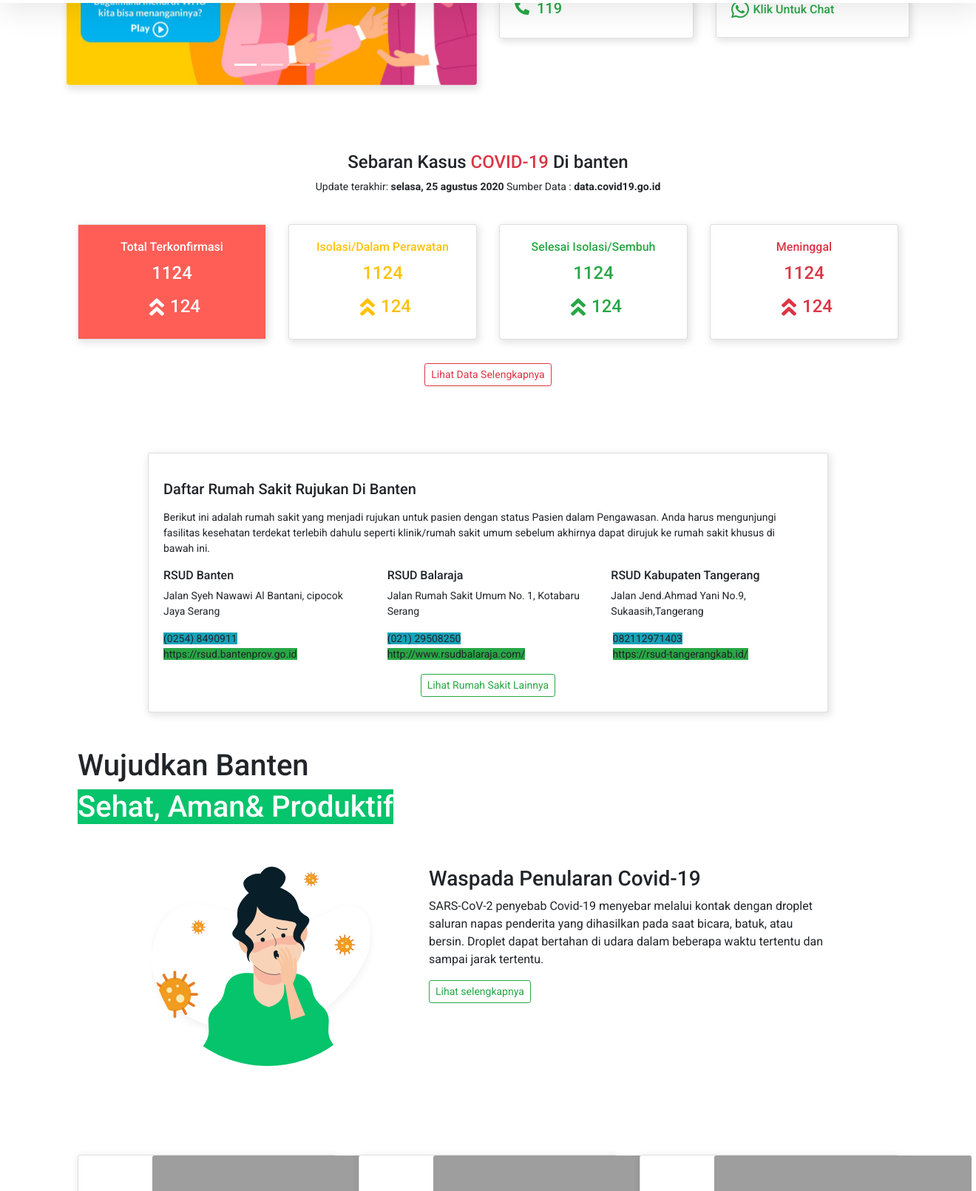
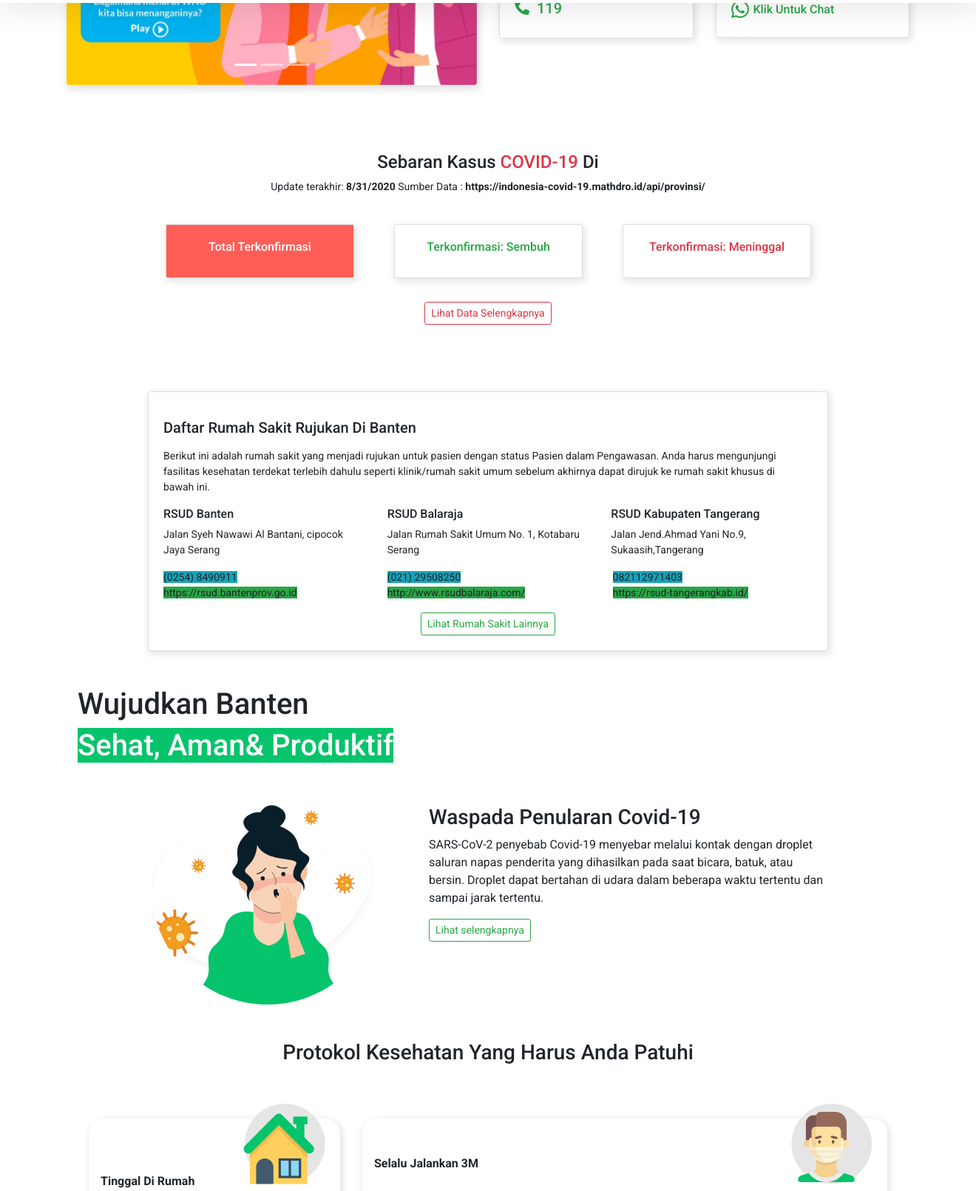
Before and after one commit to IlhamAtsaris/100-Days-Of-Code, a PHP site: page / in a window 1320 px wide. Shown: the part 322-1932 px from the top of the page at 74% size. Run offline with PHP 8.4, Linux system fonts and the light colour scheme; some libraries are stand-ins or nearby versions; grey boxes are pictures that could not be loaded.

Commit message:
Day 47 fetch API covid 19

```diff
--- a/Day_44/index.html
+++ b/Day_44/index.html
@@ -10,6 +10,8 @@
   <link rel="stylesheet" href="https://maxcdn.bootstrapcdn.com/bootstrap/4.0.0/css/bootstrap.min.css"
     integrity="sha384-Gn5384xqQ1aoWXA+058RXPxPg6fy4IWvTNh0E263XmFcJlSAwiGgFAW/dAiS6JXm" crossorigin="anonymous" />
   <link rel="stylesheet" href="/styles.css" />
+
+
 
   <title>Pusat Informasi & Koordinasi Covid-19 Provinsi Banten</title>
 </head>
@@ -57,7 +59,7 @@
   <header>
     <div class="container px-0">
       <div class="row">
-        <div class="col-12 col-sm-12 col-md-10 col-lg-6 mt-5">
+        <div class="d-block col-lg-6 mt-5">
           <div id="carouselExampleIndicators" class="carousel slide" data-ride="carousel">
             <ol class="carousel-indicators">
               <li data-target="#carouselExampleIndicators" data-slide-to="0" class="active"></li>
@@ -85,7 +87,7 @@
             </a>
           </div>
         </div>
-        <div class="col-12 col-sm-12 col-md-10 col-lg-6 mt-5 ">
+        <div class="d-block col-lg-6 mt-5 ">
           <div class="card">
             <div class="card-body">
               <div class="row">
@@ -149,34 +151,31 @@
   <!-- Akhir Header -->
 
 
+
+
   <!-- Data Kasus -->
 
   <section class="data-kasus">
     <div class="container">
       <div class="row">
         <div class="col text-center ">
-          <h2>Sebaran Kasus <span class="text-danger">COVID-19</span> Di banten</h2>
-          <p> Update terakhir: <span class="font-weight-bold">selasa, 25 agustus 2020</span> Sumber Data :
-            <span class="font-weight-bold">data.covid19.go.id </span></p>
+          <h2>Sebaran Kasus <span class="text-danger">COVID-19</span> Di <span class="provinsi"></span></h2>
+          <p> Update terakhir: <span id="datetime" class="font-weight-bold"> </span> Sumber Data :
+            <span class="font-weight-bold">https://indonesia-covid-19.mathdro.id/api/provinsi/ </span></p>
         </div>
       </div>
       <div class="row mt-4">
-        <div class="col-lg-3 ">
+        <div class="col-lg-1"></div>
+        <div class="col-lg-3 ml-lg-4 ">
           <div class="card">
             <div class="card-body merah">
               <h6 class="card-title text-center text-white">Total Terkonfirmasi</h6>
-              <h2 class="text-center text-white">1124</h2>
-              <div class="d-flex justify-content-center">
-                <div class="p-2"><img src="img/panah.png "></div>
-                <div class="pt-2">
-                  <h2 class="text-white">124</h2>
-                </div>
-              </div>
+              <h2 class="text-center text-white kasus-positif"></h2>
             </div>
           </div>
         </div>
 
-        <div class="col-lg-3">
+        <!-- <div class="col-lg-3">
           <div class="card">
             <div class="card-body">
               <h6 class="card-title text-warning text-center ">Isolasi/Dalam Perawatan</h6>
@@ -189,32 +188,22 @@
               </div>
             </div>
           </div>
-        </div>
-        <div class="col-lg-3">
+        </div> -->
+        <div class="col-lg-3 ml-lg-4 mt-3 mt-lg-0 ">
           <div class="card">
             <div class="card-body">
-              <h6 class="card-title text-center text-success ">Selesai Isolasi/Sembuh</h6>
-              <h2 class="text-center text-success ">1124</h2>
-              <div class="d-flex justify-content-center">
-                <div class="p-2"><img src="img/panah-hijau.png "></div>
-                <div class="pt-2">
-                  <h2 class="text-success">124</h2>
-                </div>
-              </div>
+              <h6 class="card-title text-center text-success ">Terkonfirmasi: Sembuh</h6>
+              <h2 class="text-center text-success selesai-sembuh"></h2>
+
             </div>
           </div>
         </div>
-        <div class="col-lg-3">
+
+        <div class="col-lg-3 ml-lg-4 mt-3 mt-lg-0">
           <div class="card">
             <div class="card-body">
-              <h6 class="card-title text-center text-danger">Meninggal</h6>
-              <h2 class="text-center text-danger">1124</h2>
-              <div class="d-flex justify-content-center">
-                <div class="p-2"><img src="img/panah-merah.png "></div>
-                <div class="pt-2">
-                  <h2 class="text-danger">124</h2>
-                </div>
-              </div>
+              <h6 class="card-title text-center text-danger">Terkonfirmasi: Meninggal</h6>
+              <h2 class="text-center text-danger kasus-meninggal"> </h2>
             </div>
           </div>
         </div>
@@ -226,6 +215,10 @@
     </div>
   </section>
   <!-- Akhir data Kasus -->
+
+
+
+
 
   <!-- Daftar Rumah Sakit -->
   <section class="rumah-sakit">
@@ -278,6 +271,9 @@
   <!-- Akhir Daftar Rumah Sakit -->
 
 
+
+
+
   <!-- Info-covid -->
   <article class="info-covid">
     <div class="container">
@@ -300,41 +296,119 @@
                 selengkapnya</button></a> </div>
         </div>
       </div>
-    </div>
-    </div>
-    </div>
+      <div class="row m-0 py-5">
+        <div class="col-md-2"></div>
+        <div class="col-md-8 text-center">
+          <h3>Protokol Kesehatan Yang Harus Anda Patuhi</h3>
+        </div>
+        <div class="col-md-2"></div>
+      </div>
+      <div class="row m-0">
+        <div class="col-md-4">
+          <div class="card my-3 px-3 justify-content-center"
+            style="height: 250px;border-radius:20px;position:relative;border:none;">
+            <img class="img-fluid mb-3 d-none d-lg-block" src="img/rumah.svg" alt=""
+              style="height:auto;position: absolute;top:-20px;right:20px;">
+            <img class="img-fluid mb-3 d-lg-none" src="img/rumah.svg" alt=""
+              style="width:30%;height:auto;position: absolute;top:-10px;right:10px;">
+            <p><b>Tinggal Di Rumah</b></p>
+            <p>Tidak keluar bila tidak ada keperluan mendesak.</p>
+          </div>
+        </div>
+        <div class="col-md-8">
+          <div class="d-none d-lg-block">
+            <div class="card my-3 px-3 justify-content-center"
+              style="height: 250px;border-radius:20px;position:relative;border:none;">
+              <img class="img-fluid mb-3" src="img/masker.svg" alt=""
+                style="height:auto;position: absolute;top:-20px;right:20px;">
+              <p><b>Selalu Jalankan 3M</b></p>
+              <p></p>
+              <ul>
+                <li>Memakai masker dengan benar saat ke mana pun pergi</li>
+                <li>Mencuci tangan dengan sabun dan air mengalir secara rutin</li>
+                <li>Menjaga jarak aman 1,5 - 2 meter dengan orang lain</li>
+              </ul>
+              <p></p>
+            </div>
+          </div>
+          <div class="d-lg-none">
+            <div class="card my-3 px-3 justify-content-center"
+              style="height: 350px;border-radius:20px;position:relative;border:none;">
+              <img class="img-fluid mb-3" src="img/masker.svg" alt=""
+                style="width:30%;height:auto;position: absolute;top:-10px;right:10px;">
+              <p><b>Selalu Jalankan 3M</b></p>
+              <p></p>
+              <ul>
+                <li>Memakai masker dengan benar saat ke mana pun pergi</li>
+                <li>Mencuci tangan dengan sabun dan air mengalir secara rutin</li>
+                <li>Menjaga jarak aman 1,5 - 2 meter dengan orang lain</li>
+              </ul>
+              <p></p>
+            </div>
+          </div>
+        </div>
+        <div class="col-md-8">
+          <div class="card my-3 px-3 justify-content-center"
+            style="height: 250px;border-radius:20px;position:relative;border:none;">
+            <img class="img-fluid mb-3 d-none d-lg-block" src="img/kantor.svg" alt=""
+              style="height:auto;position: absolute;top:-20px;right:20px;">
+            <img class="img-fluid mb-3 d-lg-none" src="img/kantor.svg" alt=""
+              style="width:30%;height:auto;position: absolute;top:-10px;right:10px;">
+            <p><b>Maksimal 50%</b></p>
+            <p>Seluruh kegiatan yang diizinkan beroperasi harus beroperasi dalam kapasitas maksimal 50% dan menjalankan
+              protokol kesehatan dengan ketat.</p>
+          </div>
+        </div>
+        <div class="col-md-4">
+          <div class="card my-3 px-3 justify-content-center"
+            style="height: 250px;border-radius:20px;position:relative;border:none;">
+            <img class="img-fluid mb-3 d-none d-lg-block" src="https://corona.jakarta.go.id/img/logo/img-protokol-3.svg"
+              alt="" style="height:auto;position: absolute;top:-20px;right:20px;">
+            <img class="img-fluid mb-3 d-lg-none" src="https://corona.jakarta.go.id/img/logo/img-protokol-3.svg" alt=""
+              style="width:30%;height:auto;position: absolute;top:-10px;right:10px;">
+            <p><b>Ingatkan Sesama</b></p>
+            <p>Saling mengingatkan untuk menjalankan protokol kesehatan</p>
+          </div>
+        </div>
+      </div>
     </div>
     </articel>
+
     <!-- Info Corona -->
+
+
+
 
     <!-- Berita Banten -->
     <article class="berita">
       <div class="container">
+        <h4 class="mb-4">Berita Banten</h4>
+        <hr>
         <div class="row">
           <div class="col">
             <div class="card-deck">
               <div class="card">
-                <img class="card-img-top" src="..." alt="Card image cap">
+                <img class="card-img-top m-0" src="img/pusat-sebaran.jpg" alt="Card image cap">
                 <div class="card-body">
-                  <h5 class="card-title">Card title</h5>
+                  <h5 class="card-title">Tangerang Jadi Pusat Sebaran Covid-19 di Banten</h5>
                   <p class="card-text">This is a longer card with supporting text below as a natural lead-in to
                     additional content. This content is a little bit longer.</p>
                   <p class="card-text"><small class="text-muted">Last updated 3 mins ago</small></p>
                 </div>
               </div>
               <div class="card">
-                <img class="card-img-top" src="..." alt="Card image cap">
+                <img class="card-img-top m-0" src="img/Rsud-banten.jpg" alt="Card image cap">
                 <div class="card-body">
-                  <h5 class="card-title">Card title</h5>
+                  <h5 class="card-title">RSUD Banten Khusus Diperuntukkan bagi Perawatan Pasien Covid-19 Corona</h5>
                   <p class="card-text">This card has supporting text below as a natural lead-in to additional content.
                   </p>
                   <p class="card-text"><small class="text-muted">Last updated 3 mins ago</small></p>
                 </div>
               </div>
               <div class="card">
-                <img class="card-img-top" src="..." alt="Card image cap">
+                <img class="card-img-top m-0" src="img/banten-meningkat.jpg" alt="Card image cap">
                 <div class="card-body">
-                  <h5 class="card-title">Card title</h5>
+                  <h5 class="card-title">Kasus Baru Positif Covid-19 di Banten Meningkat Hampir Tiga Kali Lipat</h5>
                   <p class="card-text">This is a wider card with supporting text below as a natural lead-in to
                     additional content. This card has even longer content than the first to show that equal height
                     action.</p>
@@ -349,6 +423,40 @@
     </article>
 
 
+    <!-- FAQ -->
+    <section class="pertanyaan">
+      <div class="container">
+        <div class="row m-0">
+          <div class="col-md-1"></div>
+          <div class="col-md-5" style="align-self: center;">
+            <p style="font-size: 22px;">Ada</p>
+            <h3>Pertanyaan?</h3>
+            <p>Cari tahu pertanyaan yang sering muncul mengenai Covid-19.</p>
+            <div class="pb-5">
+              <a href="#" class="btn btn-success" target="_blank" rel="noopener noreferrer">Lihat FAQ</a>
+            </div>
+            <div class="d-lg-none" style="padding-bottom:120px;"></div>
+          </div>
+          <div class="col-md-6 text-center" style="align-self: center;position: relative;">
+            <div class="d-none d-lg-block" style="position: absolute;top:-150px;right:-10px;">
+              <img src="https://corona.jakarta.go.id/img/logo/bg-dot-3.svg" alt="">
+            </div>
+            <div class="d-none d-lg-block">
+              <img class="img-fluid mb-3" src="https://corona.jakarta.go.id/img/logo/img-faq.svg" alt=""
+                style="position: absolute;bottom:-200px;left:0px;">
+            </div>
+            <div class="d-lg-none">
+              <img class="img-fluid mb-3" src="https://corona.jakarta.go.id/img/logo/img-faq.svg" alt=""
+                style="position: absolute;width:80%;bottom:-60px;right:0px;">
+            </div>
+          </div>
+        </div>
+      </div>
+      <img src="img/blue-wave 1.svg" class="img-fluid m-0">
+    </section>
+
+
+
 
     <!-- Optional JavaScript -->
     <!-- jQuery first, then Popper.js, then Bootstrap JS -->
@@ -360,6 +468,7 @@
     <script src="https://maxcdn.bootstrapcdn.com/bootstrap/4.0.0/js/bootstrap.min.js"
       integrity="sha384-JZR6Spejh4U02d8jOt6vLEHfe/JQGiRRSQQxSfFWpi1MquVdAyjUar5+76PVCmYl" crossorigin="anonymous">
     </script>
+    <script src="data.js"></script>
 </body>
 
 </html>
--- a/Day_44/styles.css
+++ b/Day_44/styles.css
@@ -83,5 +83,9 @@ h1 span {
 }
 
 .berita {
-    margin-top: 120px;
+    margin-top: 100px;
 }
+
+.pertanyaan {
+    margin-top: 130px;
+}
```
Also changed, not shown: Day_44/data.js (added, +17 -0 lines), Day_44/img/Group 12.svg (added), Day_44/img/Group 4.svg, Day_44/img/Rsud-banten.jpg (added), Day_44/img/banten-meningkat.jpg (added), Day_44/img/blue-wave 1.svg (added), Day_44/img/kantor.svg (added), Day_44/img/masker.svg (added), Day_44/img/pusat-sebaran.jpg (added), Day_44/img/rumah.svg (added).
